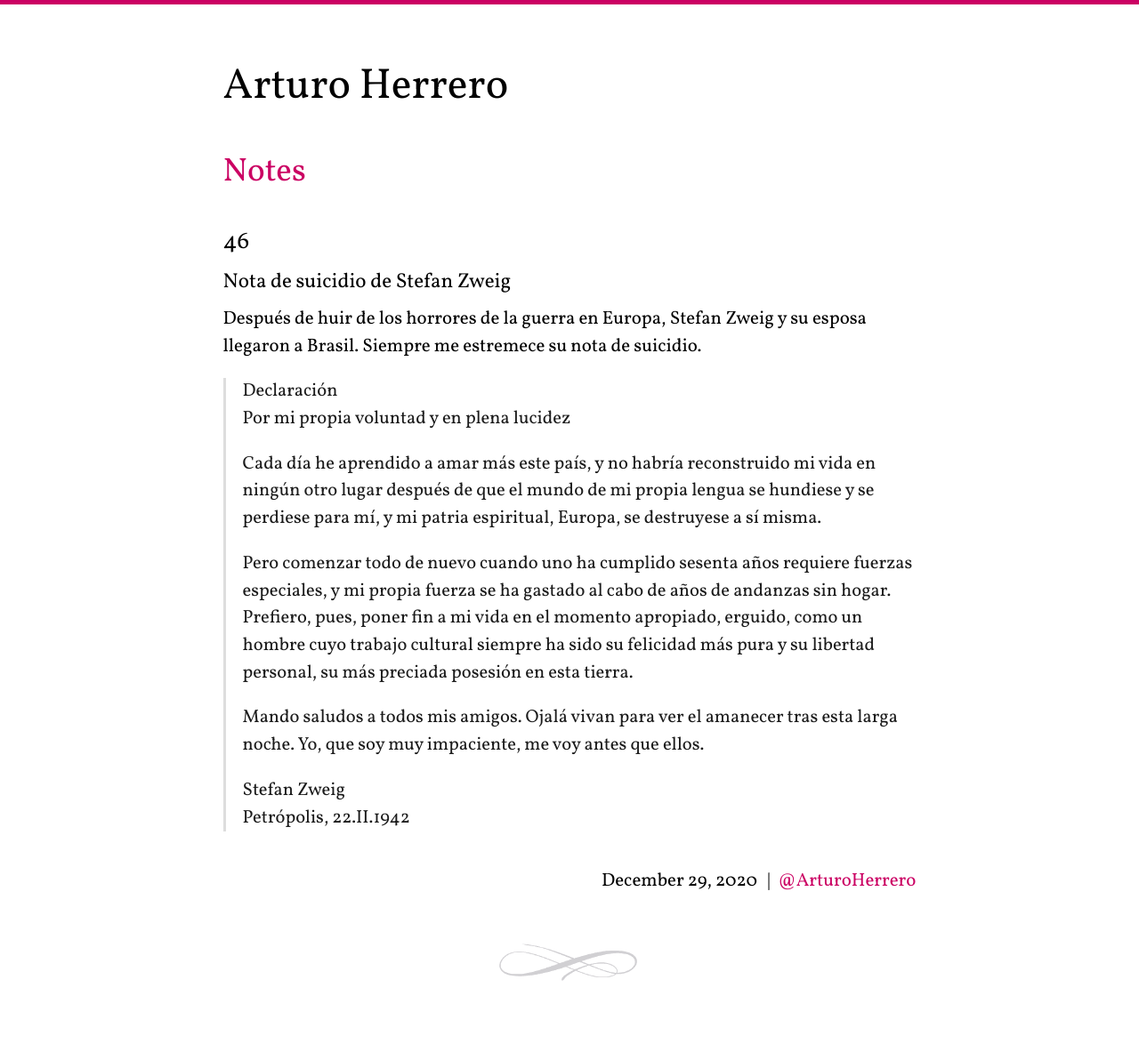
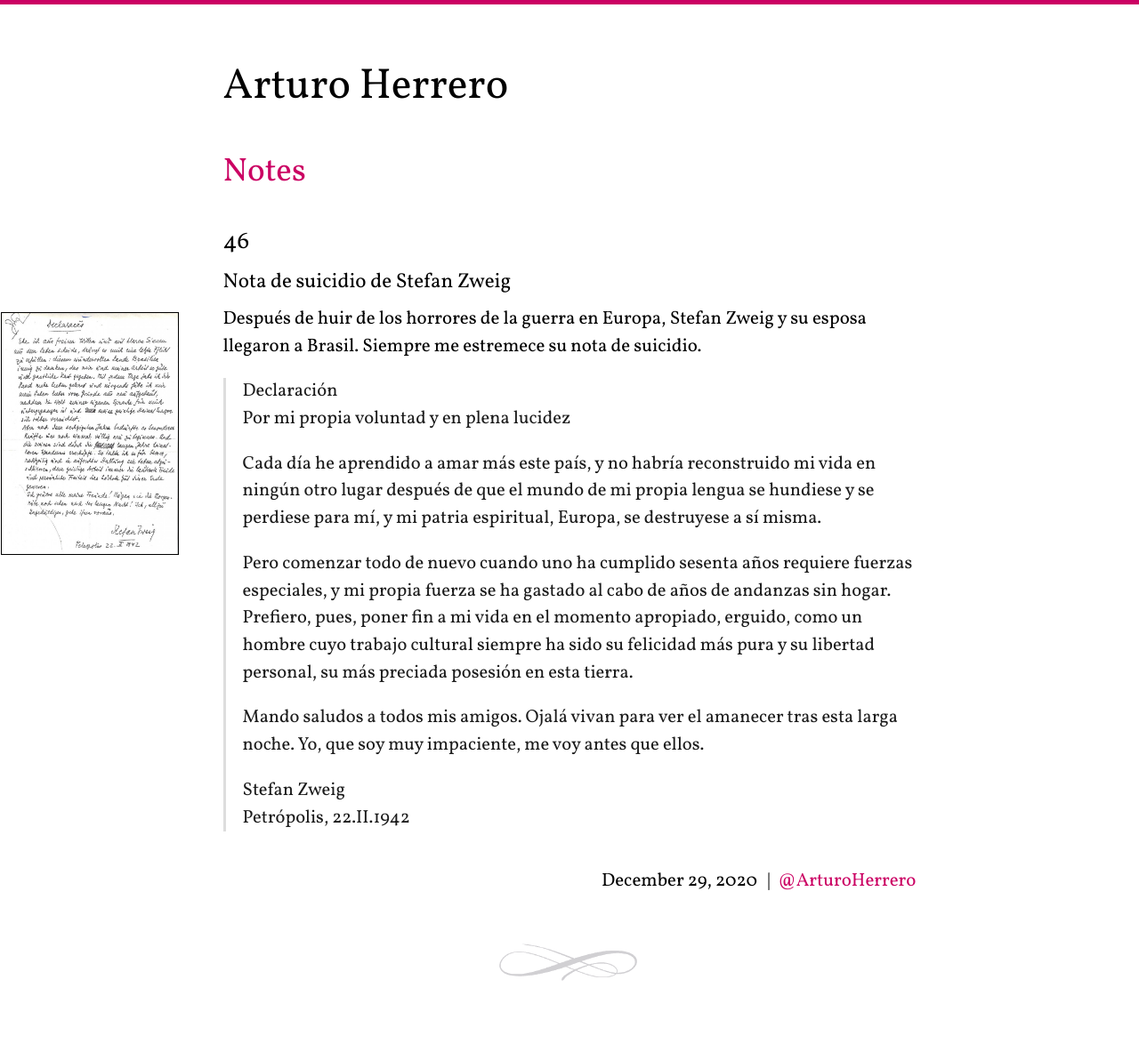
Before and after one commit to arturoherrero/arturoherrero.com, a Jekyll site: the page built from _notes/2020-12-29-46.md, in a window 1280 px wide. Shown: the whole page at 89% size. Built offline with Jekyll 4.4.1, drawn with Linux system fonts in a browser that asks for light colours.

Commit message:
Nota de suicidio Stefan Zweig

```diff
--- a/_notes/2020-12-29-46.md
+++ b/_notes/2020-12-29-46.md
@@ -2,6 +2,9 @@
 layout: note
 description: "Nota de suicidio de Stefan Zweig"
 ---
+
+![Nota de suicidio de Stefan Zweig][1]
+{: .side-image-border }
 
 Después de huir de los horrores de la guerra en Europa, Stefan Zweig y su
 esposa llegaron a Brasil. Siempre me estremece su nota de suicidio.
@@ -26,3 +29,6 @@
 >
 > Stefan Zweig
 > Petrópolis, 22.II.1942
+
+
+[1]: /assets/images/notes/nota-suicidio-stefan-zweig.jpeg
```
Also changed, not shown: assets/images/notes/nota-suicidio-stefan-zweig.jpeg (added).
